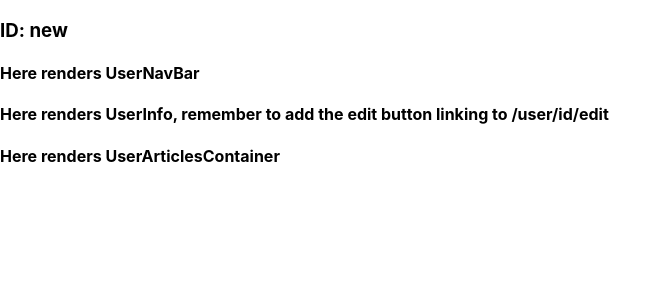
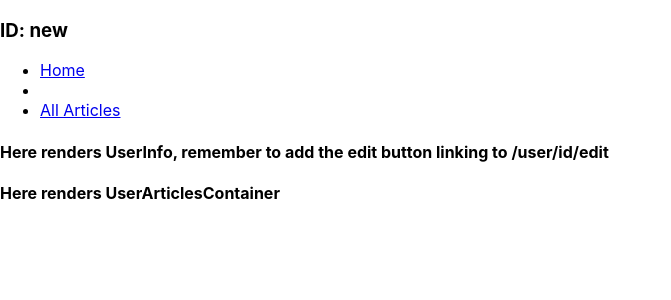
Before and after one commit to AlvaroAlonsoFlor/full-stack-cms, a React (Create React App) app in the folder client/: page /users/new in a window 1280 px wide. Shown: the top 300 px of the page, without its empty margins (0-671 px from the left). Built offline with nearby package versions, Linux system fonts and the light colour scheme; no server answers.

Commit message:
Add initial User Nav Bar

```diff
--- /dev/null
+++ b/client/src/components/User/UserNavBar.js
@@ -0,0 +1,22 @@
+import React from 'react';
+import { Link } from 'react-router-dom';
+
+const UserNavBar = (props) => {
+    let userUrl = '/users/' + props.id;
+
+    return (
+        <ul>
+            <li>
+                <Link to='/'>Home</Link>
+            </li>
+            <li>
+                <Link to={userUrl}>{props.name}</Link>
+            </li>
+            <li>
+                <Link to='/articles'>All Articles</Link>
+            </li>
+        </ul>
+    );
+}
+
+export default UserNavBar;
--- a/client/src/containers/UserContainer.js
+++ b/client/src/containers/Users/UserContainer.js
@@ -1,4 +1,5 @@
 import React, {Component, Fragment} from 'react';
+import UserNavBar from '../../components/User/UserNavBar';
 
 export default class UserContainer extends Component {
 
@@ -6,16 +7,12 @@ export default class UserContainer extends Component {
         super(props);
         this.state = {
             idToRender: this.props.match.params.id,
-            user: {} // it will probably be a populated hash
+            user: {}
         }
     }
 
-    // we need to pass id param via props from Main.js
-
     componentDidMount() {
-        // we use the id param for the request, props.id, pass idToRender
         let url =  '/users/' + this.state.idToRender;
-        console.log(url);
         fetch(url)
             .then(request => request.json())
             .then((data) => {this.setState({user: data})})
@@ -26,7 +23,7 @@ export default class UserContainer extends Component {
         return(
             <Fragment>
                 <h3>ID: {this.state.idToRender}</h3>
-                <h4>Here renders UserNavBar</h4>
+                <UserNavBar name={this.state.user.name} id={this.state.user.id}/>
                 <h4>Here renders UserInfo, remember to add the edit button linking to /user/id/edit</h4>
                 <h4>Here renders UserArticlesContainer</h4>
             </Fragment>
--- a/client/src/containers/main.js
+++ b/client/src/containers/main.js
@@ -1,7 +1,7 @@
 import React, { Component } from 'react';
 import { BrowserRouter as Router, Route } from 'react-router-dom';
 import Home from './Home';
-import UserContainer from './UserContainer';
+import UserContainer from './Users/UserContainer';
 import ArticlesContainer from './ArticlesContainer';
 
 export default class Main extends Component {
```
